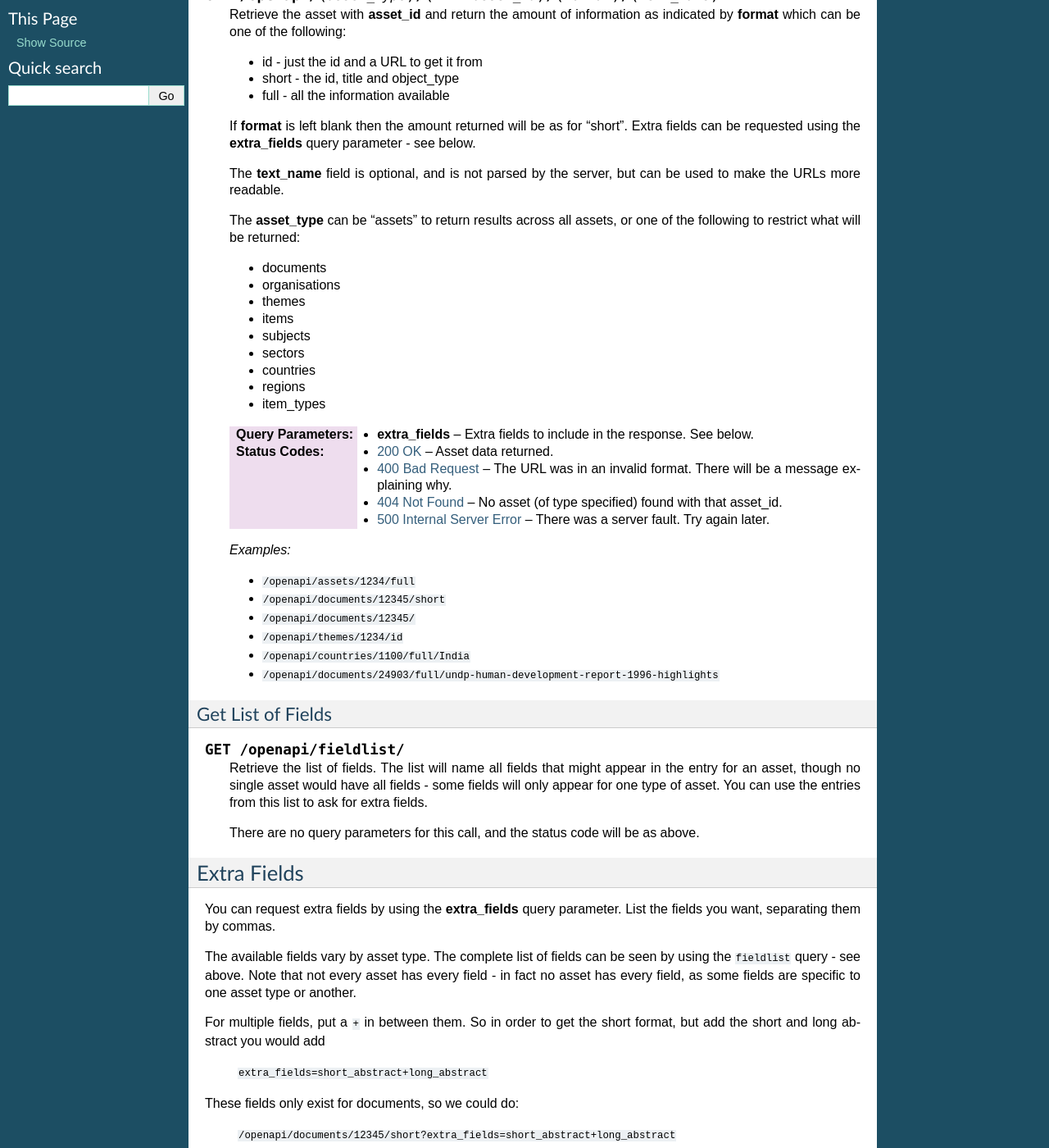
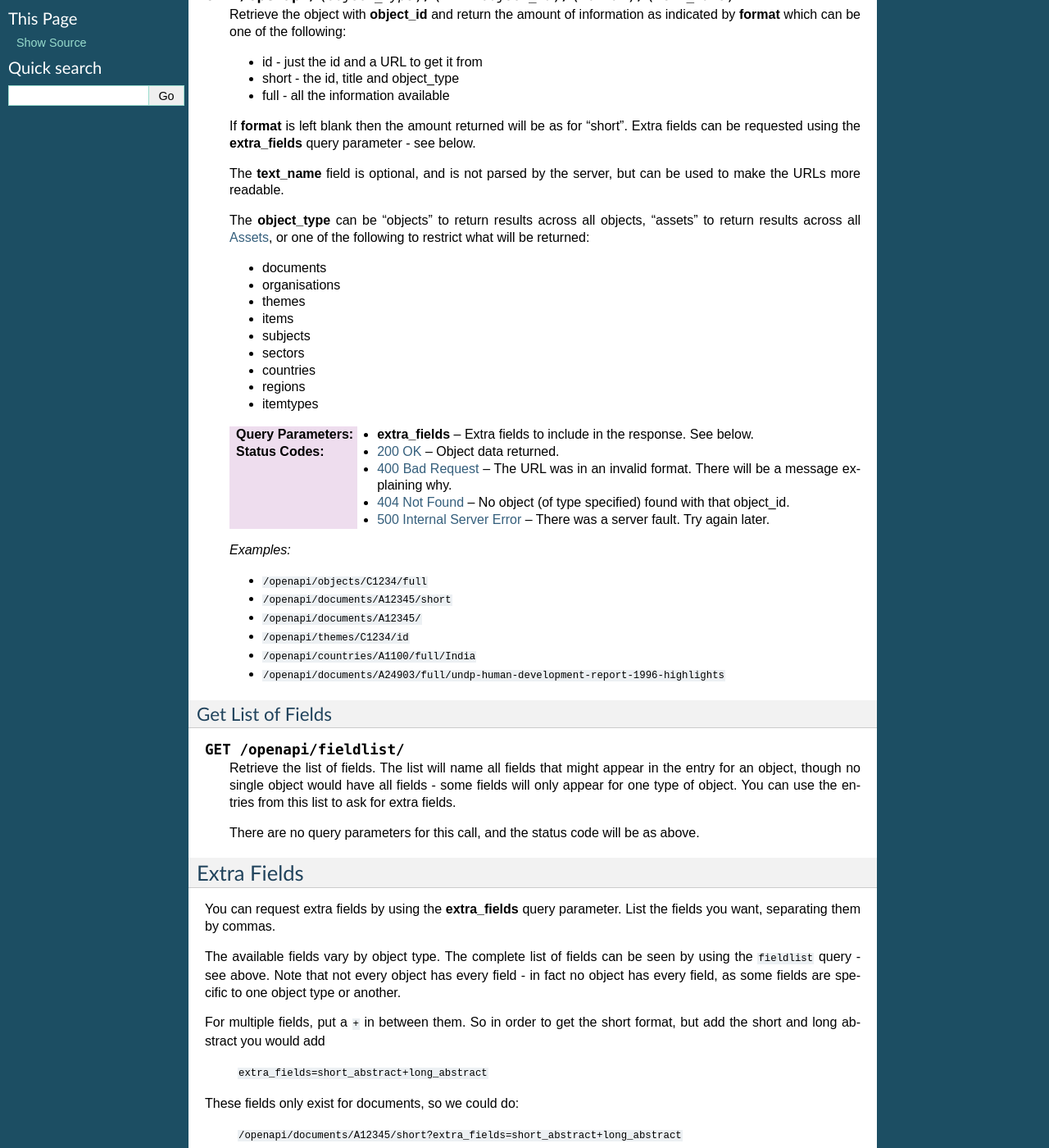
Before and after one commit to oriel-hub/api, a Sphinx documentation site: the page built from docs/get_object.rst, in a window 1280 px wide and 1400 px high, scrolled down 260 px. Shown: the whole window at 82% size. Built offline with Sphinx 7.4.7, drawn with Linux system fonts in a browser that asks for light colours; some of the changed text lies outside the part shown.

Commit message:
Started registration and refactored assets/categories stuff
This commit is primarily for the assets/categories split. This includes
moving to object_id as the key id field, and having an initial letter on
it eg 1234 becomes A1234 (or C1234 - they both exist). You can now search
across all assets, but not all objects.

There is also some registration work in here, but that is not finished yet.


git-svn-id: https://svn.aptivate.org/svn/idsapi/dev@5537 679a26be-e637-0410-a801-b7d8065a4221

```diff
--- a/docs/get_asset.rst
+++ b/docs/get_object.rst
@@ -1,18 +1,18 @@
-============
-Get An Asset
-============
+=============
+Get An Object
+=============
 
 URL Formats
 ===========
 
-Get Single Asset
-----------------
+Get Single Object
+-----------------
 
-.. http:get:: /openapi/(asset_type)/(int:asset_id)/(format)
+.. http:get:: /openapi/(object_type)/(int:object_id)/(format)
 
-.. http:get:: /openapi/(asset_type)/(int:asset_id)/(format)/(text_name)
+.. http:get:: /openapi/(object_type)/(int:object_id)/(format)/(text_name)
 
-   Retrieve the asset with **asset_id** and return the amount of information as
+   Retrieve the object with **object_id** and return the amount of information as
    indicated by **format** which can be one of the following:
 
    * id - just the id and a URL to get it from
@@ -26,8 +26,9 @@ Get Single Asset
    The **text_name** field is optional, and is not parsed by the server, but
    can be used to make the URLs more readable.
 
-   The **asset_type** can be "assets" to return results across all assets, or one
-   of the following to restrict what will be returned:
+   The **object_type** can be "objects" to return results across all objects,
+   "assets" to return results across all :ref:`assets`, or one of the following
+   to restrict what will be returned:
 
    * documents
    * organisations
@@ -37,23 +38,23 @@ Get Single Asset
    * sectors
    * countries
    * regions
-   * item_types
+   * itemtypes
 
    :query extra_fields: Extra fields to include in the response. See below.
 
-   :statuscode 200: Asset data returned.
+   :statuscode 200: Object data returned.
    :statuscode 400: The URL was in an invalid format. There will be a message explaining why.
-   :statuscode 404: No asset (of type specified) found with that asset_id.
+   :statuscode 404: No object (of type specified) found with that object_id.
    :statuscode 500: There was a server fault. Try again later.
 
    *Examples:*
 
-   * ``/openapi/assets/1234/full``
-   * ``/openapi/documents/12345/short``
-   * ``/openapi/documents/12345/``
-   * ``/openapi/themes/1234/id``
-   * ``/openapi/countries/1100/full/India``
-   * ``/openapi/documents/24903/full/undp-human-development-report-1996-highlights``
+   * ``/openapi/objects/C1234/full``
+   * ``/openapi/documents/A12345/short``
+   * ``/openapi/documents/A12345/``
+   * ``/openapi/themes/C1234/id``
+   * ``/openapi/countries/A1100/full/India``
+   * ``/openapi/documents/A24903/full/undp-human-development-report-1996-highlights``
 
 Get List of Fields
 ------------------
@@ -61,8 +62,8 @@ Get List of Fields
 .. http:get:: /openapi/fieldlist/
 
    Retrieve the list of fields. The list will name all fields that might appear
-   in the entry for an asset, though no single asset would have all fields -
-   some fields will only appear for one type of asset. You can use the entries
+   in the entry for an object, though no single object would have all fields -
+   some fields will only appear for one type of object. You can use the entries
    from this list to ask for extra fields.
 
    There are no query parameters for this call, and the status code will be as
@@ -76,10 +77,10 @@ Extra Fields
 You can request extra fields by using the **extra_fields** query parameter.
 List the fields you want, separating them by commas.
 
-The available fields vary by asset type. The complete list of fields can be
-seen by using the ``fieldlist`` query - see above. Note that not every asset
-has every field - in fact no asset has every field, as some fields are specific
-to one asset type or another.
+The available fields vary by object type. The complete list of fields can be
+seen by using the ``fieldlist`` query - see above. Note that not every object
+has every field - in fact no object has every field, as some fields are specific
+to one object type or another.
 
 For multiple fields, put a ``+`` in between them. So in order to get the short
 format, but add the short and long abstract you would add
@@ -88,4 +89,4 @@ format, but add the short and long abstract you would add
 
 These fields only exist for documents, so we could do:
 
-  ``/openapi/documents/12345/short?extra_fields=short_abstract+long_abstract``
+  ``/openapi/documents/A12345/short?extra_fields=short_abstract+long_abstract``
--- a/docs/index.rst
+++ b/docs/index.rst
@@ -13,7 +13,7 @@ Contents:
    :maxdepth: 2
 
    intro
-   get_asset
+   get_object
    searching
    response
 
```
Also changed, not shown: docs/intro.rst (+21 -6 lines), docs/response.rst (+18 -17 lines), docs/searching.rst (+24 -24 lines), 12 other files.
